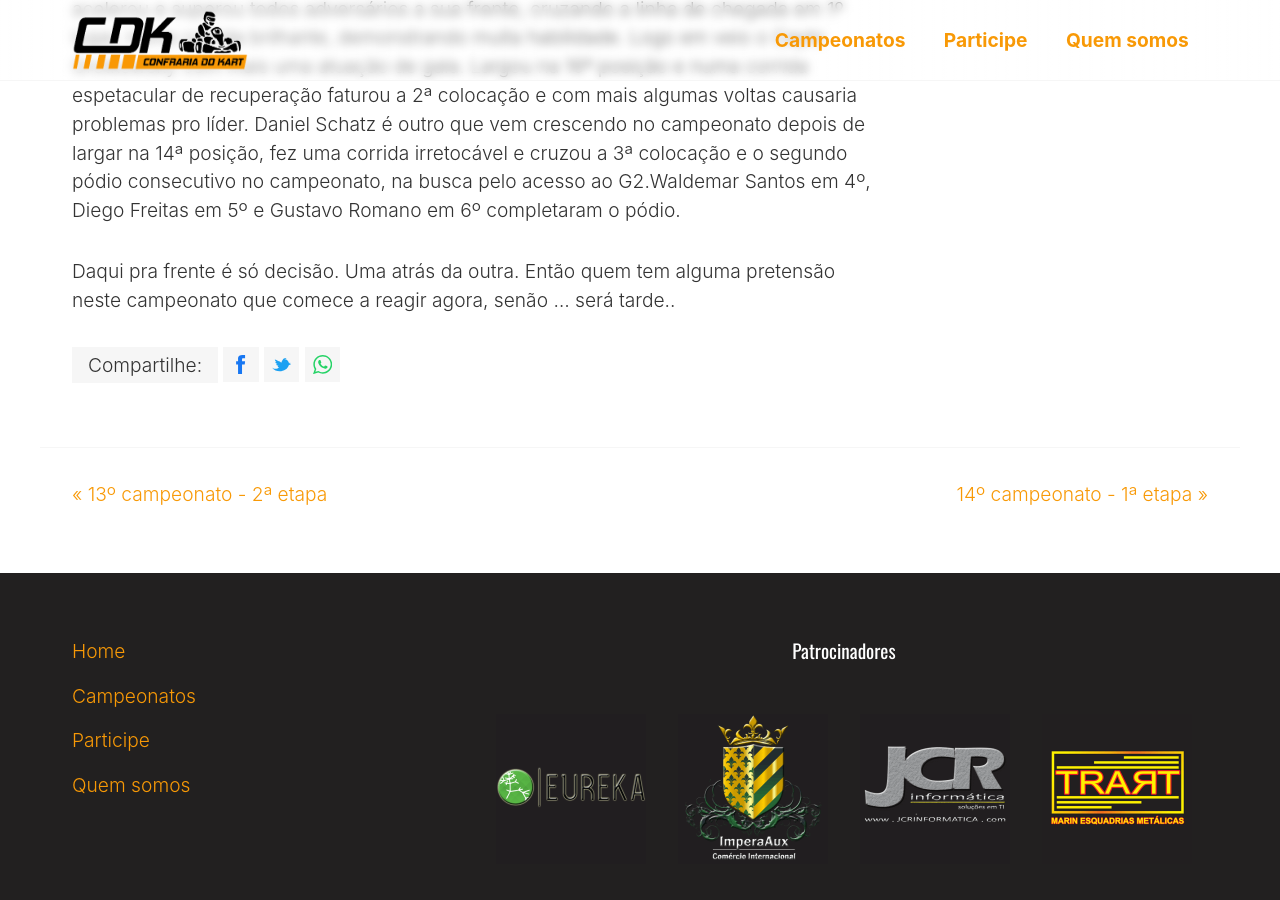
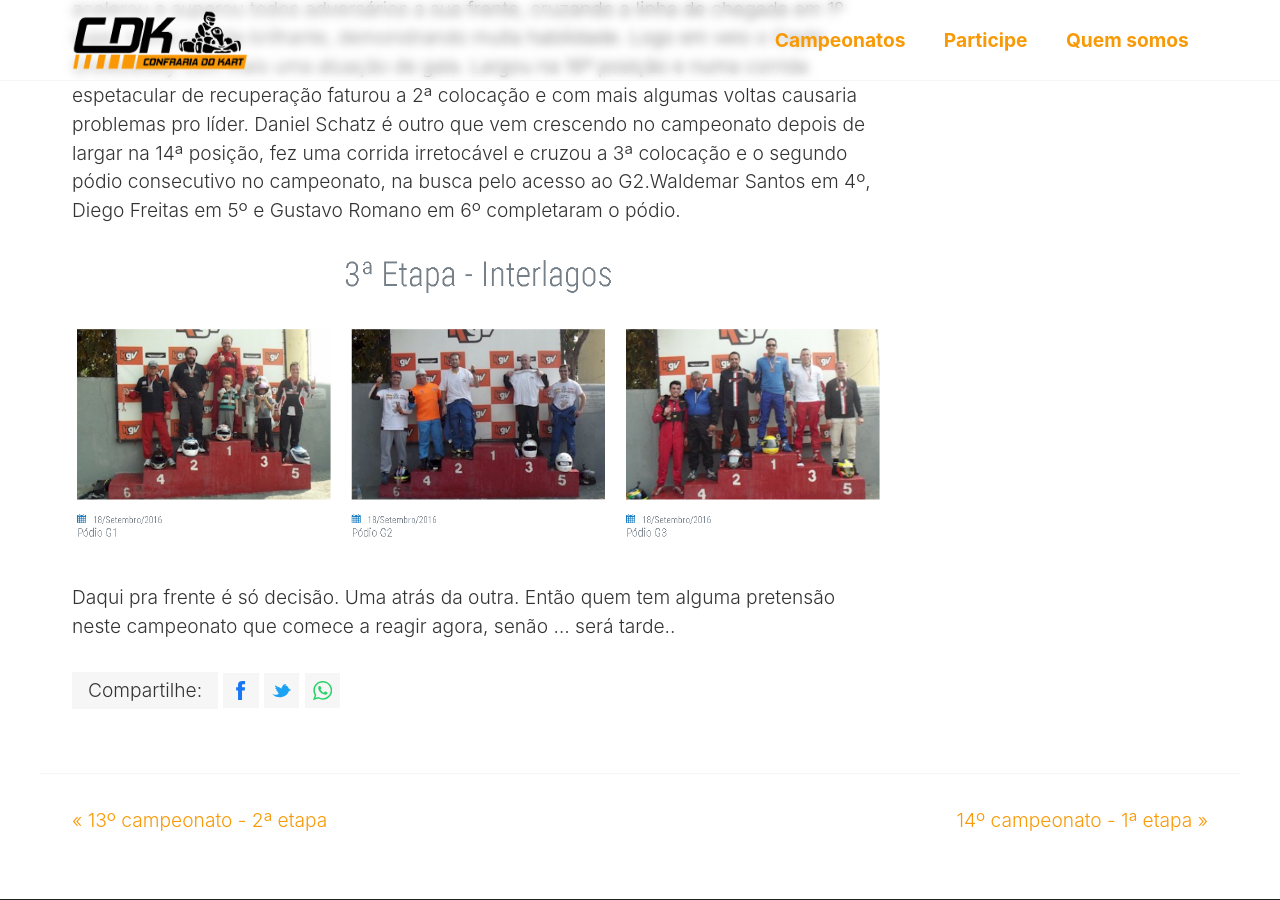
Before and after one commit to ConfrariaDoKart/confrariadokart.github.io, a Jekyll site: the page built from _posts/2016-09-18-13o-campeonato-3a-etapa.markdown, in a window 1280 px wide and 900 px high, scrolled down 2446 px. Built offline with Jekyll 4.4.1, drawn with Linux system fonts in a browser that asks for light colours.

Commit message:
Updated 13o Campeonato 3a Etapa

```diff
--- a/_posts/2016-09-18-13o-campeonato-3a-etapa.markdown
+++ b/_posts/2016-09-18-13o-campeonato-3a-etapa.markdown
@@ -24,4 +24,6 @@ Neste grupo é onde as brigas são mais intensas e as corridas são muito equili
 
 Que o diga o Dr. Bork, ou Ronaldo Borkowski como queiram. Largando na 7ª posição acelerou e superou todos adversários a sua frente, cruzando a linha de chegada em 1º lugar, numa corrida brilhante, demonstrando muita habilidade. Logo em veio o Cayto Grotkowsky com mais uma atuação de gala. Largou na 16ª posição e numa corrida espetacular de recuperação faturou a 2ª colocação e com mais algumas voltas causaria problemas pro líder. Daniel Schatz é outro que vem crescendo no campeonato depois de largar na 14ª posição, fez uma corrida irretocável e cruzou a 3ª colocação e o segundo pódio consecutivo no campeonato, na busca pelo acesso ao G2.Waldemar Santos em 4º, Diego Freitas em 5º e Gustavo Romano em 6º completaram o pódio.
 
+![13oCDK_Etapa3_Podio.png](/uploads/13oCDK_Etapa3_Podio.png)
+
 Daqui pra frente é só decisão. Uma atrás da outra. Então quem tem alguma pretensão neste campeonato que comece a reagir agora, senão … será tarde..
```
